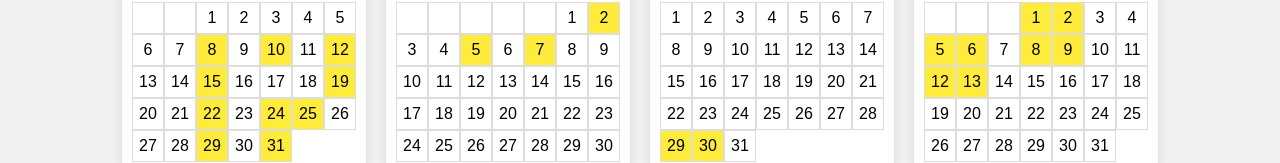
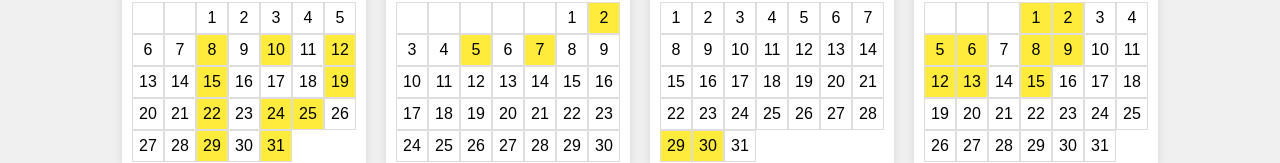
Before and after one commit to Saviour113/saviour113-study-journal, a plain HTML site: page index.html in a window 1280 px wide. Shown: the part 835-998 px from the top of the page. Drawn offline with Linux system fonts and the light colour scheme.

Commit message:
Add 20240815

```diff
--- a/index.html
+++ b/index.html
@@ -90,7 +90,7 @@
     <script>
         const highlightDates1 = [20231228, 20240104, 20240106, 20240111, 20240125, 20240126, 20240129, 20240130, 20240131, 20240221, 20240222, 20240223, 20240228, 20240303, 20240306, 20240308, 20240310, 20240313, 20240315, 20240317, 20240321, 20240322, 20240324, 20240420, 20240424, 20240426, 20240508, 20240510, 20240512, 20240515, 20240519, 20240522, 20240524, 20240525, 20240529, 20240531, 20240602, 20240605, 20240607, 20240729, 20240730, 20240801, 20240802];
         // 新的 xxx-maven 仓库
-        const highlightDates2 = [20240805,20240806,20240808,20240809,20240812,20240813];
+        const highlightDates2 = [20240805,20240806,20240808,20240809,20240812,20240813,20240815];
 
         let urlSuffix = '';
         const specialDate = '20240420';
```
